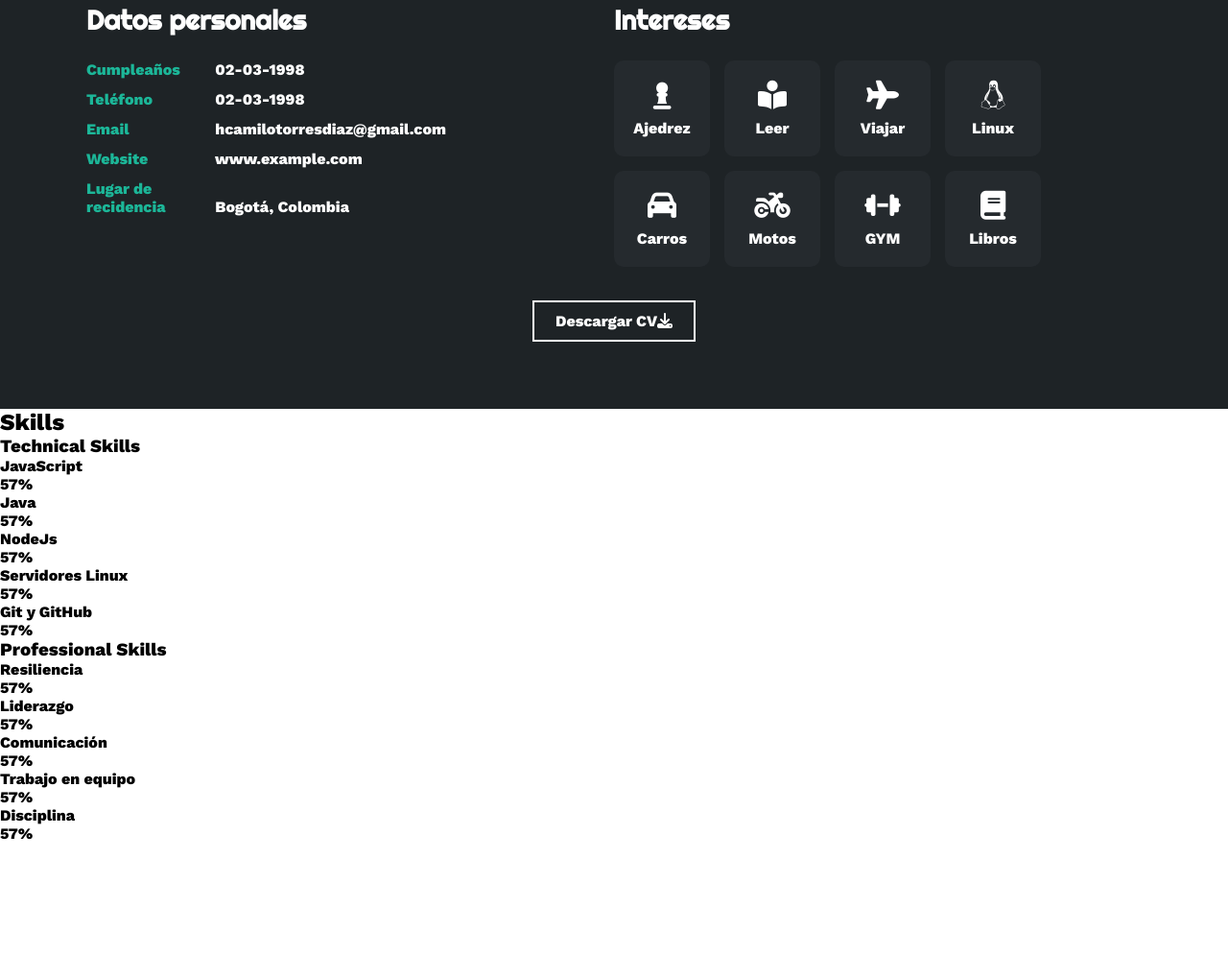
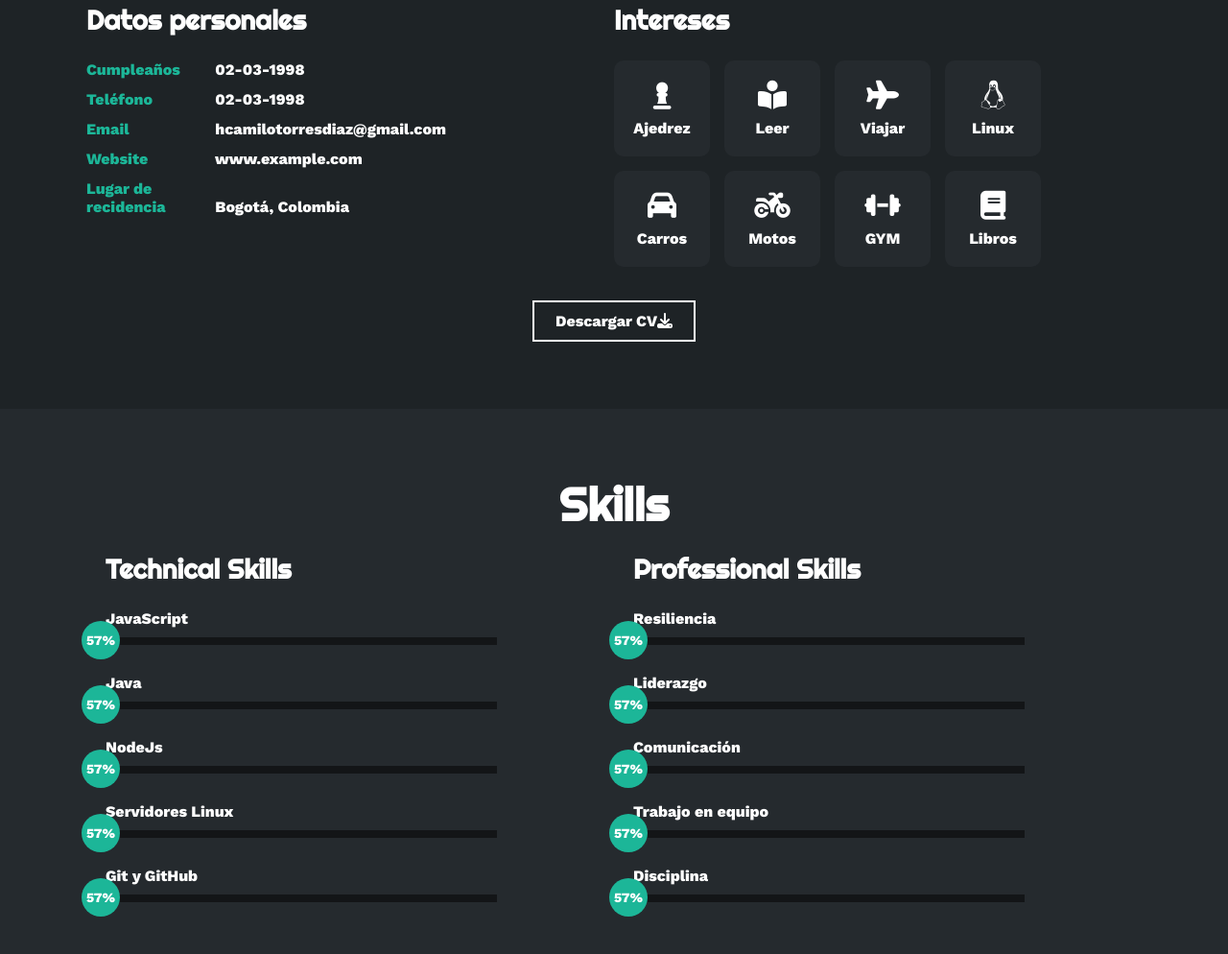
Before and after one commit to IngCamilo98/IngCamilo98.github.io, a plain HTML site: page index.html in a window 1280 px wide. Shown: the part 1010-2004 px from the top of the page at 96% size. Before the commit the page ends 1888 px from the top, so only its background shows below. Drawn offline with nearby package versions, Linux system fonts and the light colour scheme.

Commit message:
Terminamos la parte estable de css de los skills

```diff
--- a/styles.css
+++ b/styles.css
@@ -207,3 +207,62 @@ html{
 .sobremi button:hover .overlay{
     width: 100%;
 }
+/* SECCION SKILLS */
+.skills{
+    background-color: #252A2E;
+    color: #fff;
+    padding: 50px 20px;
+}
+.skills .contenido-seccion{
+    max-width: 1100px;
+    margin: auto;
+}
+.skills h2{
+    font-size: 48px;
+    font-family: 'Righteous';
+    text-align: center;
+    padding: 20px 0;
+}
+.skills .fila{
+    display: flex;
+}
+.skills .fila .col{
+    width: 50%;
+    padding: 0 20px;
+}
+.skills .fila .col h3{
+    font-size: 28px;
+    font-family: 'Righteous';
+    margin-bottom: 25px;
+}
+.skills .skill > span{
+    font-weight: bold;
+    display: block;
+    margin-bottom: 10px;
+}
+.skills .skill .barra-skill{
+    height: 8px;
+    width: 80%;
+    background-color: #131517;
+    position: relative;
+    margin-bottom: 30px;
+}
+.skills .skill .progreso{
+    background-color: #1CB698;
+    position: absolute;
+    top: 0;
+    left: 0;
+    height: 8px;
+}
+.skills .skill .barra-skill span{
+    position: absolute;
+    height: 40px;
+    width: 40px;
+    background-color: #1CB698;
+    border-radius: 50px;
+    line-height: 40px;
+    text-align: center;
+    top: -17px;
+    right: -15px;
+    font-size: 14px;
+}
```
